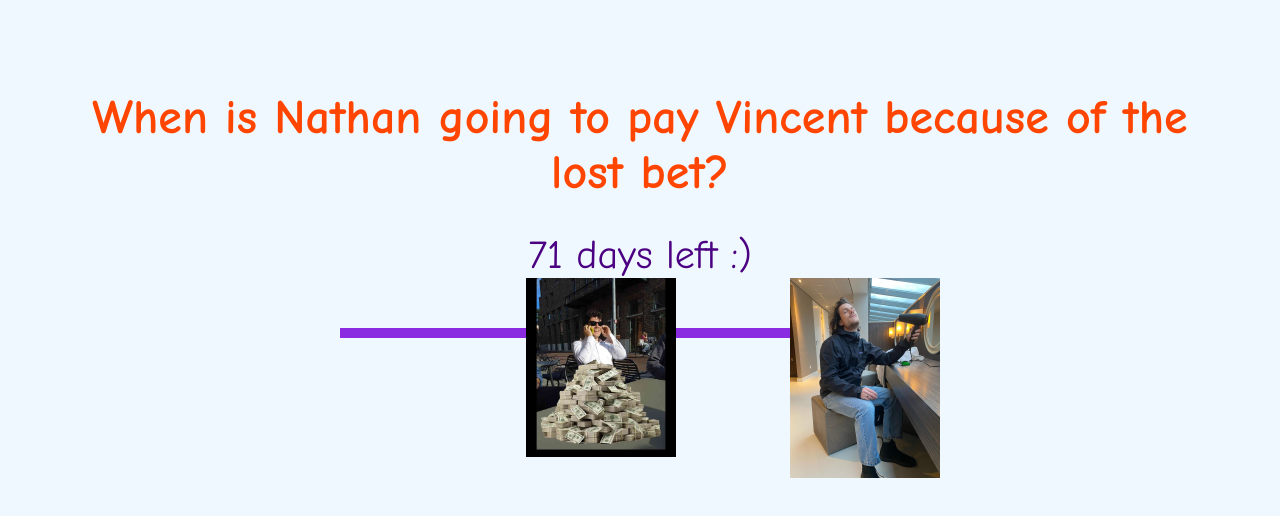
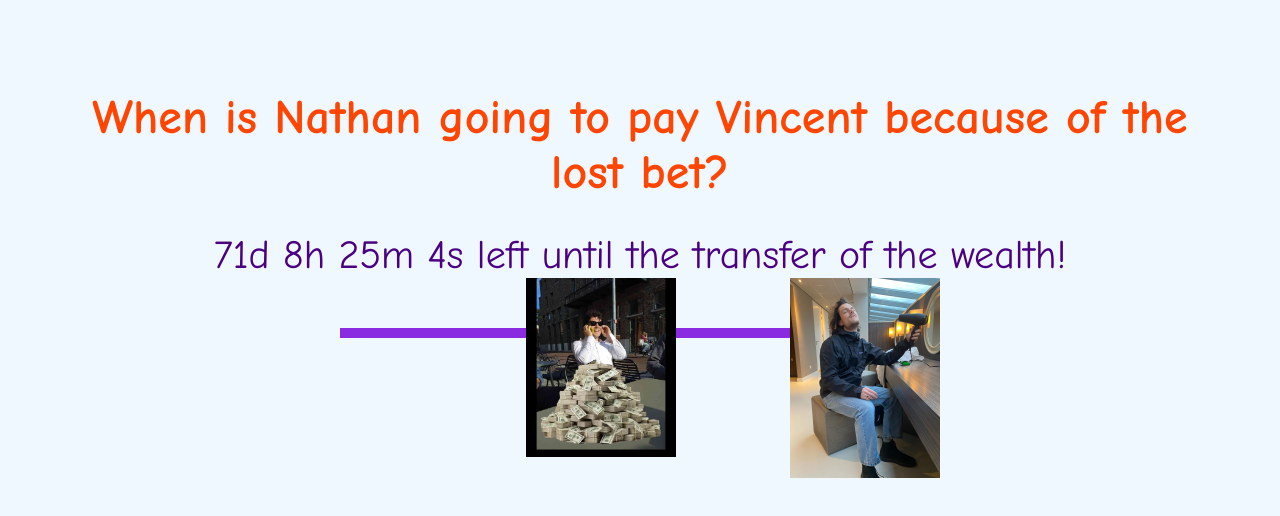
Before and after one commit to Thomasgerardu/DaysUntilNathanIsGoingToPayVincent, a plain HTML site: page index.html in a window 1280 px wide. Drawn offline with Linux system fonts and the light colour scheme.

Commit message:
Update index.html

```diff
--- a/index.html
+++ b/index.html
@@ -91,13 +91,17 @@
             const now = new Date().getTime();
             const timeLeft = targetDate - now;
 
+            // Calculate days, hours, minutes, and seconds left
             const days = Math.floor(timeLeft / (1000 * 60 * 60 * 24));
+            const hours = Math.floor((timeLeft % (1000 * 60 * 60 * 24)) / (1000 * 60 * 60));
+            const minutes = Math.floor((timeLeft % (1000 * 60 * 60)) / (1000 * 60));
+            const seconds = Math.floor((timeLeft % (1000 * 60)) / 1000);
+
+            // Display the countdown in the format: "Days:Hours:Minutes:Seconds"
+            document.getElementById('countdown').innerText = `${days}d ${hours}h ${minutes}m ${seconds}s left until the transfer of the wealth!`;
+
+            // Calculate the total days and position of the moving image based on remaining days
             const totalDays = Math.floor((targetDate - new Date('September 1, 2024').getTime()) / (1000 * 60 * 60 * 24));
-
-            // Update the countdown text
-            document.getElementById('countdown').innerText = `${days}  days left :)`;
-
-            // Calculate the position of the moving image based on remaining days
             const sliderWidth = document.querySelector('.slider').offsetWidth - 150; // Subtract the width of the image
             const position = (1 - (days / totalDays)) * sliderWidth; // Moving from left (0) to right (sliderWidth)
 
@@ -113,7 +117,7 @@
             }
 
             // When the collision happens
-            if (days === 0) {
+            if (days === 0 && hours === 0 && minutes === 0 && seconds === 0) {
                 mover.style.transform = 'scale(2)';
                 document.getElementById('explosion-sound').play(); // Play explosion sound
                 document.getElementById('right-image').style.transform = 'rotate(360deg)';
@@ -121,7 +125,7 @@
         }
 
         updateCountdown();
-        setInterval(updateCountdown, 1000 * 60 * 60 * 24); // Update every 24 hours
+        setInterval(updateCountdown, 1000); // Update every second
     </script>
 </body>
 </html>
```
